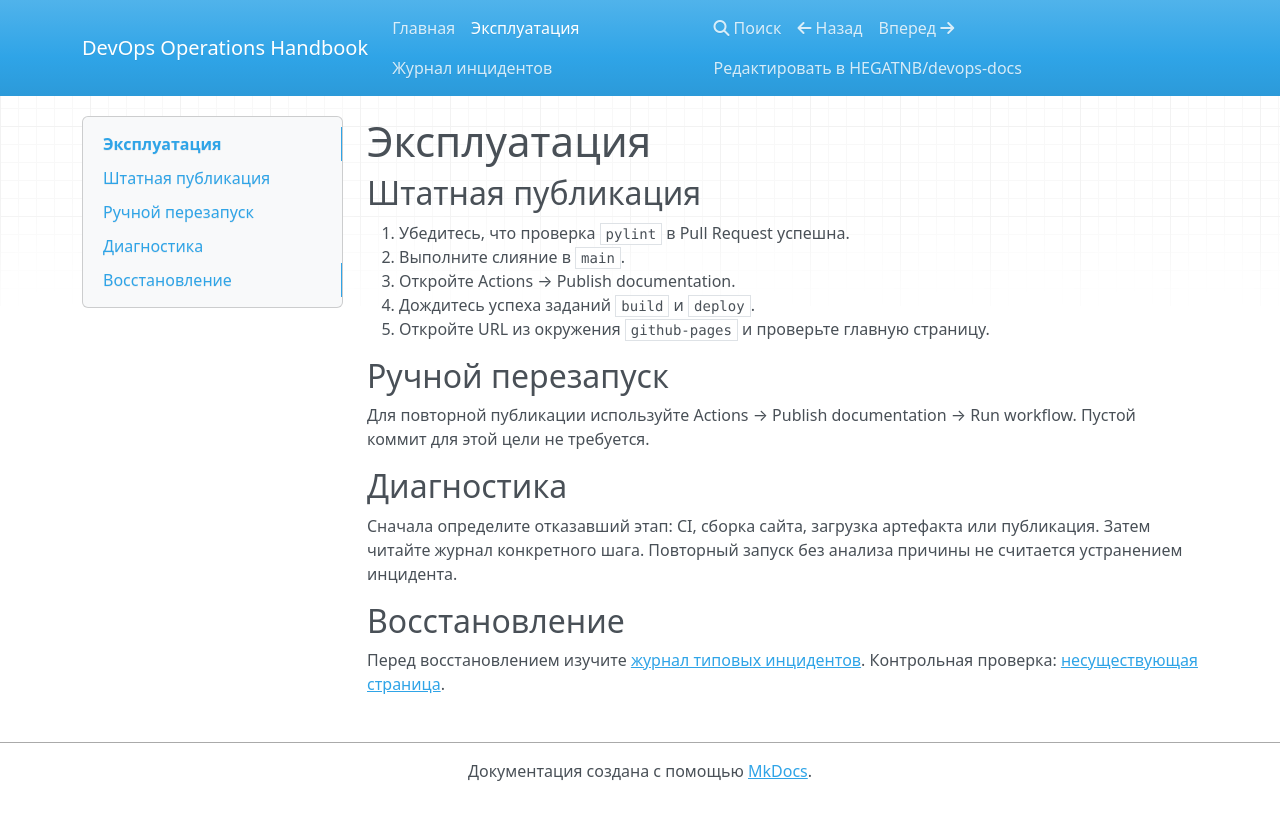
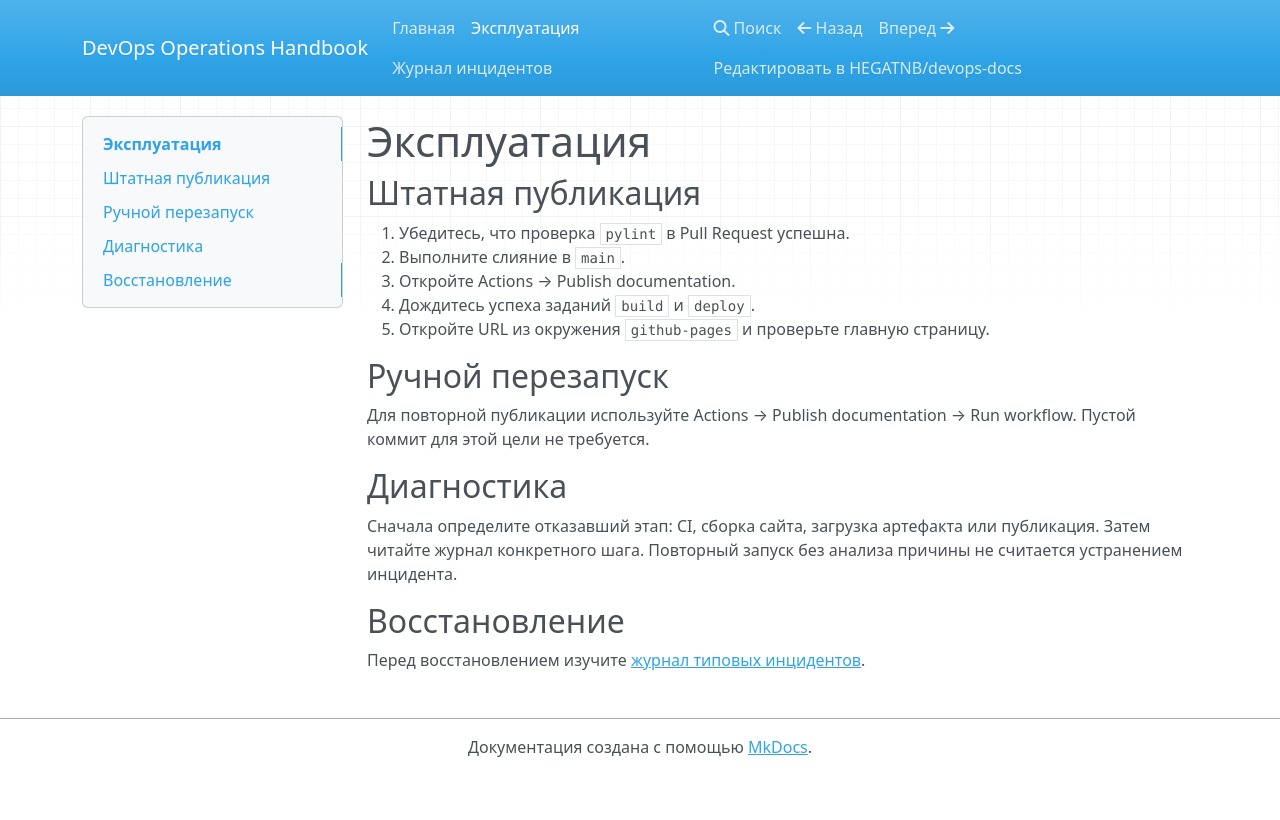
Before and after one commit to HEGATNB/devops-docs, an MkDocs documentation site: the page built from docs/runbook.md, in a window 1280 px wide. Shown: the top 820 px of the page. Built offline with MkDocs 1.6.1, drawn with Linux system fonts in a browser that asks for light colours; nearby versions of some CDN libraries.

Commit message:
docs: remove invalid test link

```diff
--- a/docs/runbook.md
+++ b/docs/runbook.md
@@ -21,4 +21,3 @@
 ## Восстановление
 
 Перед восстановлением изучите [журнал типовых инцидентов](incidents.md).
-Контрольная проверка: [несуществующая страница](missing-page.md).
```
